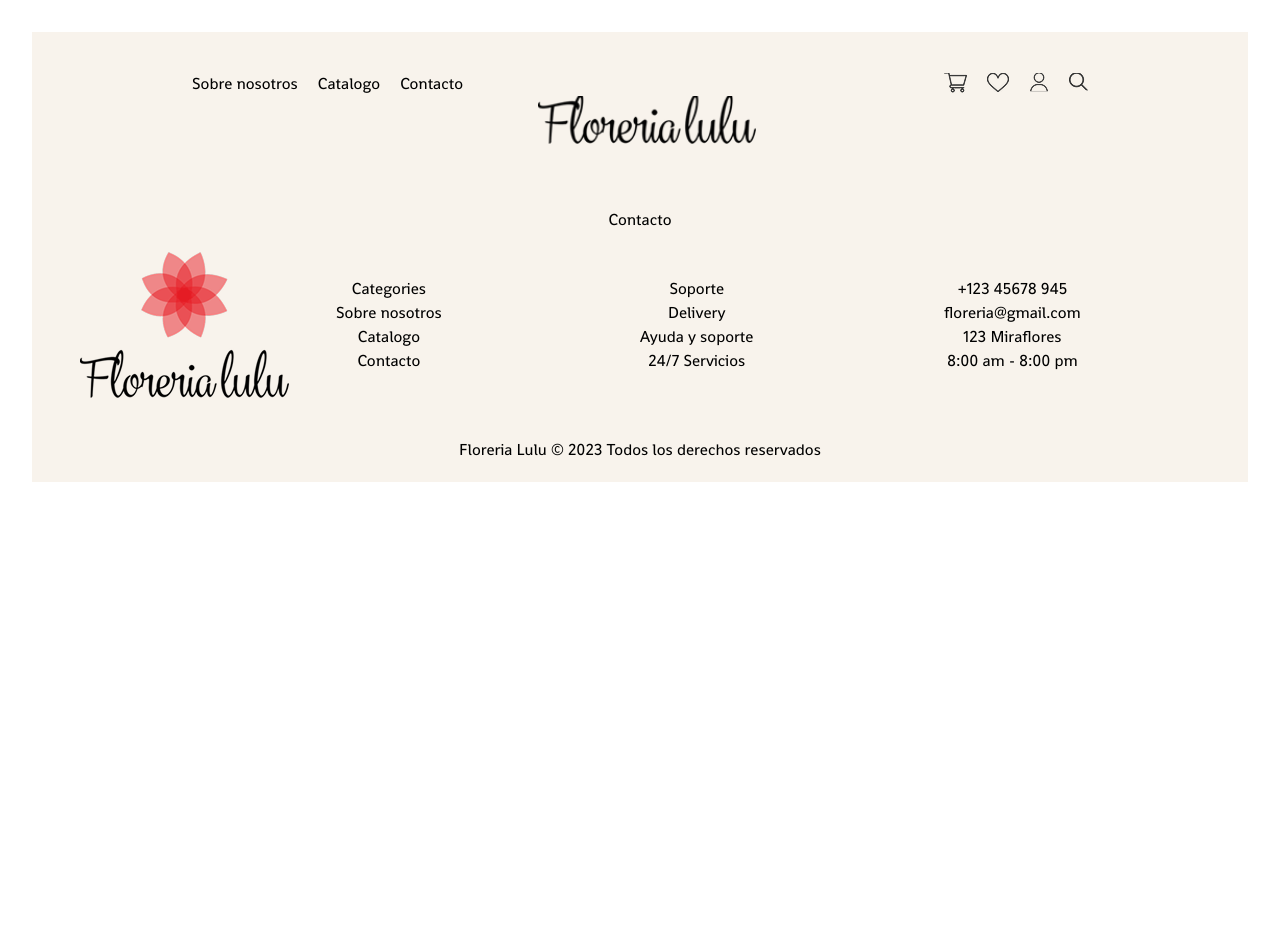
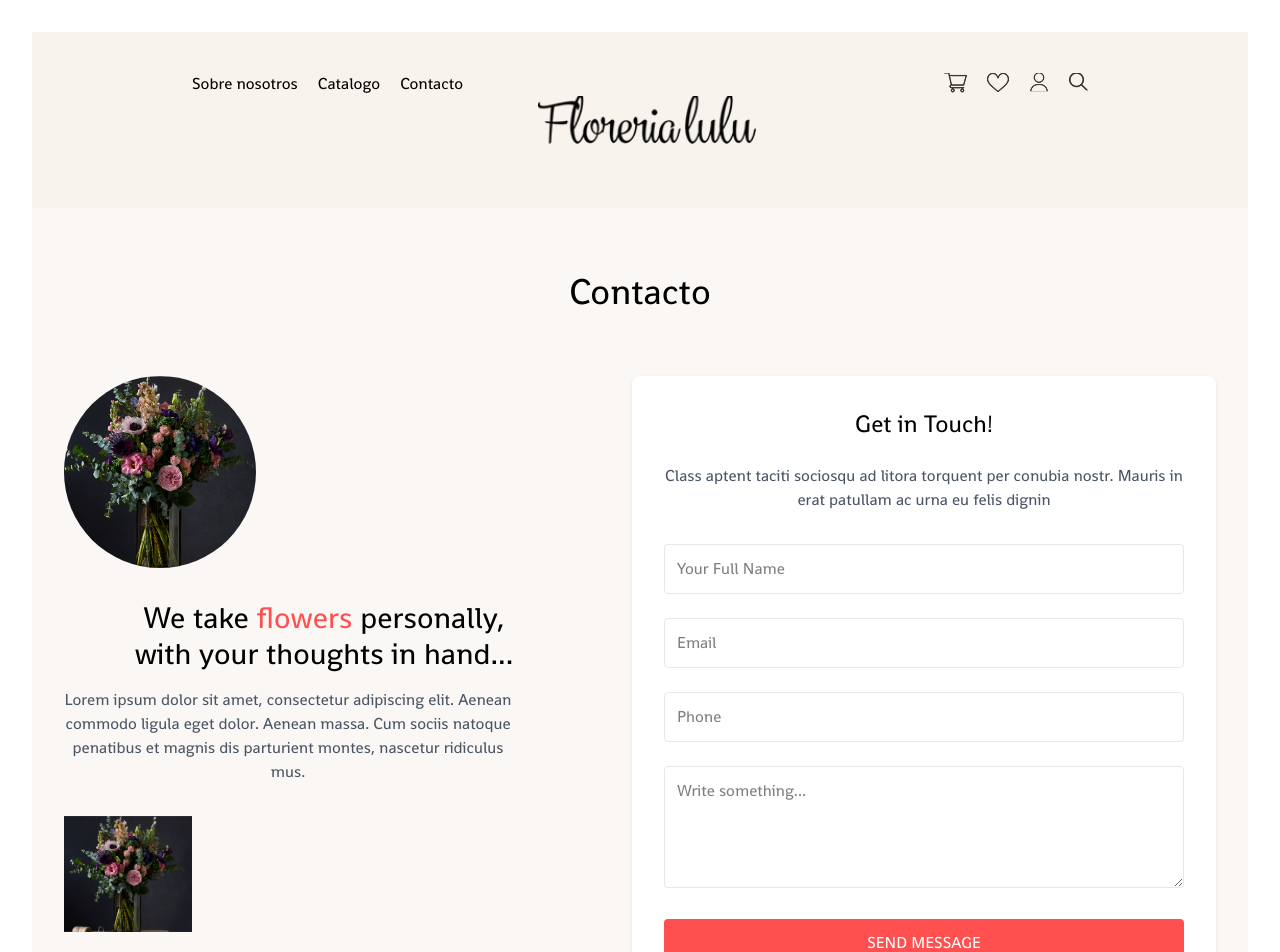
Before and after one commit to joehhhh11/floreria_front, a React (Vite) app: page /contacto in a window 1280 px wide. Shown: the top 952 px of the page. Before the commit the page ends 800 px from the top, so only its background shows below. Built offline with nearby package versions, Linux system fonts and the light colour scheme.

Commit message:
Add Contacto component with form handling and styling

```diff
--- /dev/null
+++ b/src/components/Inicio/Contacto.jsx
@@ -0,0 +1,121 @@
+import React, { useState } from "react";
+
+function Contacto() {
+  const [formData, setFormData] = useState({
+    nombre: "",
+    email: "",
+    telefono: "",
+    mensaje: "",
+  });
+
+  const handleChange = (e) => {
+    const { name, value } = e.target;
+    setFormData((prevData) => ({
+      ...prevData,
+      [name]: value,
+    }));
+  };
+
+  const handleSubmit = (e) => {
+    e.preventDefault();
+    console.log("Formulario enviado:", formData);
+    setFormData({
+      nombre: "",
+      email: "",
+      telefono: "",
+      mensaje: "",
+    });
+  };
+
+  return (
+    <div className="container mx-auto px-4 py-16 min-h-screen bg-[#FAF7F4]">
+      <h1 className="text-4xl mb-16">Contacto</h1>
+
+      <div className="flex gap-12 max-w-6xl mx-auto">
+        <div className="flex-1">
+          <div className="relative mb-8">
+            <img
+              src="/img1.png"
+              alt="Flores"
+              className="rounded-full w-48 h-48 object-cover"
+            />
+          </div>
+
+          <h2 className="text-3xl mb-4">
+            We take <span className="text-[#FF4F4F]">flowers</span> personally,
+            <br />with your thoughts in hand...
+          </h2>
+
+          <p className="text-gray-600 mb-8 max-w-md">
+            Lorem ipsum dolor sit amet, consectetur adipiscing elit. Aenean
+            commodo ligula eget dolor. Aenean massa. Cum sociis natoque
+            penatibus et magnis dis parturient montes, nascetur ridiculus mus.
+          </p>
+
+          <img
+            src="/img1.png"
+            alt="Firma"
+            className="w-32"
+          />
+        </div>
+
+        <div className="flex-1 bg-white p-8 rounded-lg shadow-sm">
+          <h3 className="text-2xl mb-6">Get in Touch!</h3>
+          <p className="text-gray-600 mb-8">
+            Class aptent taciti sociosqu ad litora torquent per conubia nostr. Mauris in erat
+            patullam ac urna eu felis dignin
+          </p>
+
+          <form onSubmit={handleSubmit} className="space-y-6">
+            <input
+              type="text"
+              placeholder="Your Full Name"
+              name="nombre"
+              value={formData.nombre}
+              onChange={handleChange}
+              className="w-full p-3 border border-gray-200 rounded focus:outline-none focus:border-gray-400"
+              required
+            />
+
+            <input
+              type="email"
+              placeholder="Email"
+              name="email"
+              value={formData.email}
+              onChange={handleChange}
+              className="w-full p-3 border border-gray-200 rounded focus:outline-none focus:border-gray-400"
+              required
+            />
+
+            <input
+              type="tel"
+              placeholder="Phone"
+              name="telefono"
+              value={formData.telefono}
+              onChange={handleChange}
+              className="w-full p-3 border border-gray-200 rounded focus:outline-none focus:border-gray-400"
+            />
+
+            <textarea
+              placeholder="Write something..."
+              name="mensaje"
+              value={formData.mensaje}
+              onChange={handleChange}
+              rows="4"
+              className="w-full p-3 border border-gray-200 rounded focus:outline-none focus:border-gray-400"
+              required
+            ></textarea>
+
+            <button
+              type="submit"
+              className="w-full bg-[#FF4F4F] text-white py-3 rounded hover:bg-[#ff3535] transition-colors"
+            >
+              SEND MESSAGE
+            </button>
+          </form>
+        </div>
+      </div>    </div>
+  );
+}
+
+export default Contacto;
--- a/src/pages/public/Contacto.jsx
+++ b/src/pages/public/Contacto.jsx
@@ -1,8 +1,11 @@
 import React from 'react'
+import ContactoForm from '@/components/Inicio/Contacto'
 
 function Contacto() {
   return (
-    <div>Contacto</div>
+    <div className="container mx-auto">
+      <ContactoForm />
+    </div>
   )
 }
 
```
